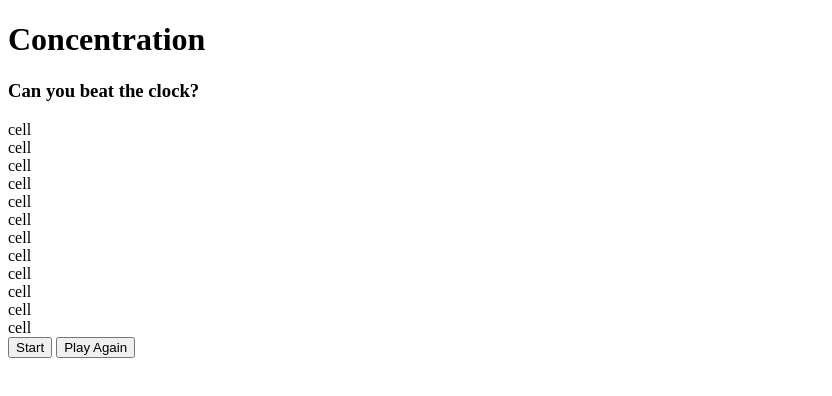
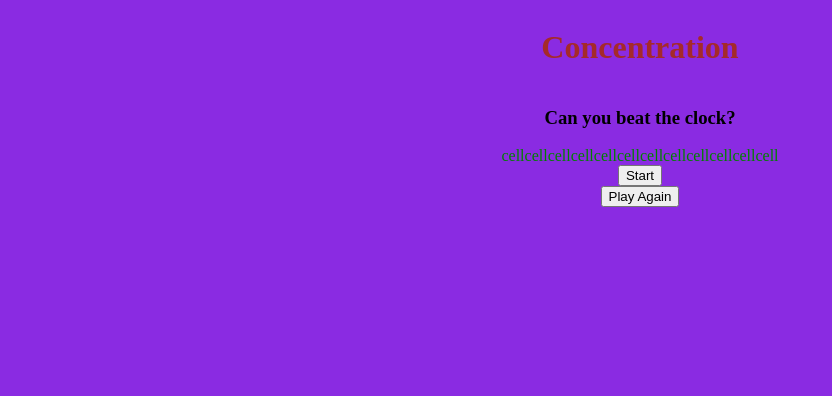
Before and after one commit to sumurillo/sumi-memory-game, a plain HTML site: page index.html in a window 1280 px wide. Shown: the whole page, without its empty margins (0-832 px from the left). Drawn offline with Linux system fonts and the light colour scheme.

Commit message:
fixed css

```diff
--- a/index.html
+++ b/index.html
@@ -5,6 +5,9 @@
     <meta http-equiv="X-UA-Compatible" content="IE=edge">
     <meta name="viewport" content="width=device-width, initial-scale=1.0">
     <title>Concentration Game</title>
+    <link rel="stylesheet" href="style.css" />
+    <script src="app.js"></script>
+
 </head>
 <body>
     <h1>Concentration</h1>
--- a/style.css
+++ b/style.css
@@ -7,14 +7,20 @@ body {
     flex-direction: column;
     justify-content: center;
     align-items: center;
+    background-color: blueviolet;
+}
+
+h1 {
+    color: brown;
 }
 
 #board {
     display: flex;
     flex-direction: row;
     flex-wrap: wrap;
+    color: aqua;
 }
 
-#board > div {
-     background-color: black;
+#board > div{
+    color: green;
 }
```
